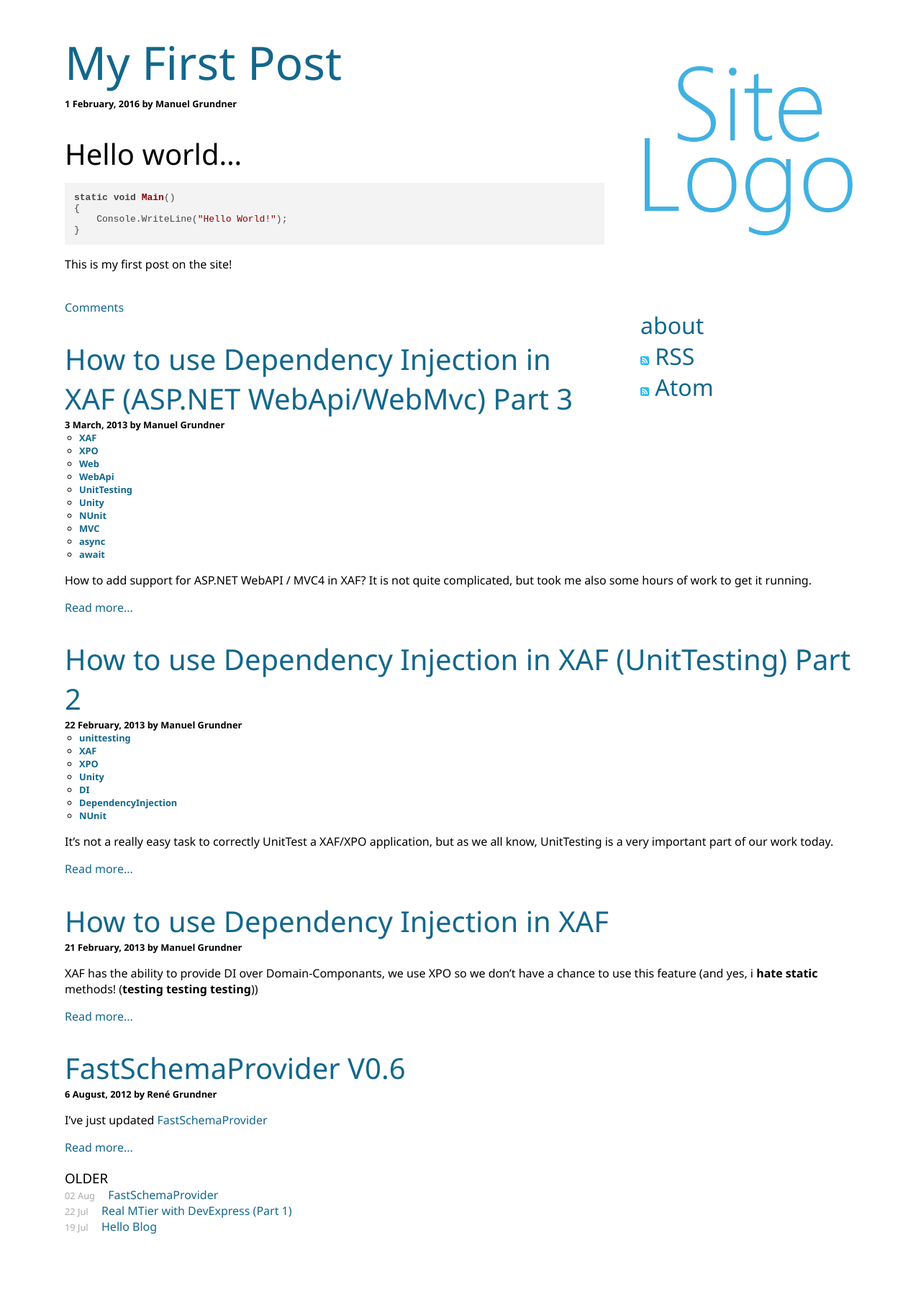
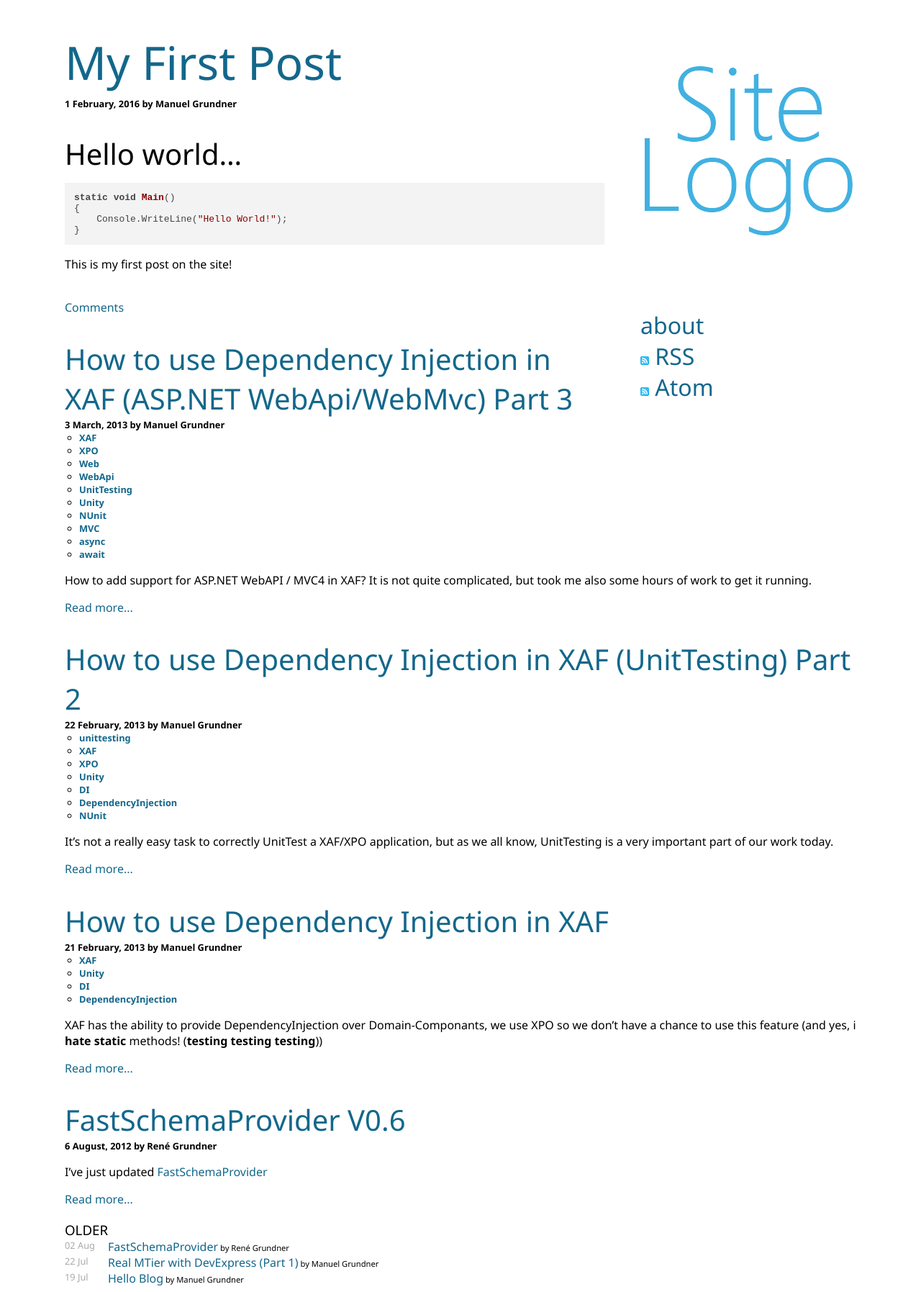
Before and after one commit to xenial-io/Xenial.Blog, a Jekyll site: the page built from index.html, in a window 1280 px wide. Shown: the whole page at 72% size. Built offline with Jekyll 4.4.1, drawn with Linux system fonts in a browser that asks for light colours; nearby versions of some CDN libraries; comment, search, counter and statistics services are not loaded; before the commit the page ends 1723 px from its top, so only the background shows below that.

Commit message:
added author for archive posts

```diff
--- a/_posts/2013-02-21-how-to-use-dependency-injection-in-xaf.md
+++ b/_posts/2013-02-21-how-to-use-dependency-injection-in-xaf.md
@@ -3,8 +3,9 @@
  title: "How to use Dependency Injection in XAF"
  comments: false
  author: "Manuel Grundner"
+ tags: ["XAF", "Unity", "DI", "DependencyInjection"]
 ---
-XAF has the ability to provide DI over Domain-Componants, we use XPO so we don't have a chance to use this feature (and yes, i **hate static** methods! (**testing testing testing**))
+XAF has the ability to provide DependencyInjection over Domain-Componants, we use XPO so we don't have a chance to use this feature (and yes, i **hate static** methods! (**testing testing testing**))
 
 [http://en.wikipedia.org/wiki/Dependency_injection](http://en.wikipedia.org/wiki/Dependency_injection)
 
--- a/css/style.css
+++ b/css/style.css
@@ -90,8 +90,14 @@
 {
 	font-size: 0.8em;
 	color : #aaaaaa;
-	width: 150px;
-	margin-right: 15px;
+	width: 50px;
+    float: left;
+}
+.olderpostdate + a{
+    margin-left: 10px;
+}
+.olderpostdate + a + span.author {
+    font-size: 0.7em;
 }
 .idea h1, .entry h1
 {
--- a/index.html
+++ b/index.html
@@ -33,7 +33,6 @@
                     {% endif %}
                 </div>
                 {{ post.excerpt }}
-
                 <p>
                     <a class="postlink" href="{{ post.url }}">Read more...</a>
                 </p>
@@ -47,7 +46,7 @@
 <ul class="postArchive">
     {% for post in site.posts offset:5 %}
     <li>
-        <span class="olderpostdate"> {{ post.date | date: "%d %b"  }} </span> <a class="postlink" href="{{ post.url }}">{{ post.title }}</a>
+        <span class="olderpostdate"> {{ post.date | date: "%d %b"  }} </span><a class="postlink" href="{{ post.url }}">{{ post.title }}</a><span class="author"> by {% if post.author %}{{ post.author }}{% else %}Manuel Grundner{% endif %}</span>
     </li>
     {% endfor %}
 </ul>
```
